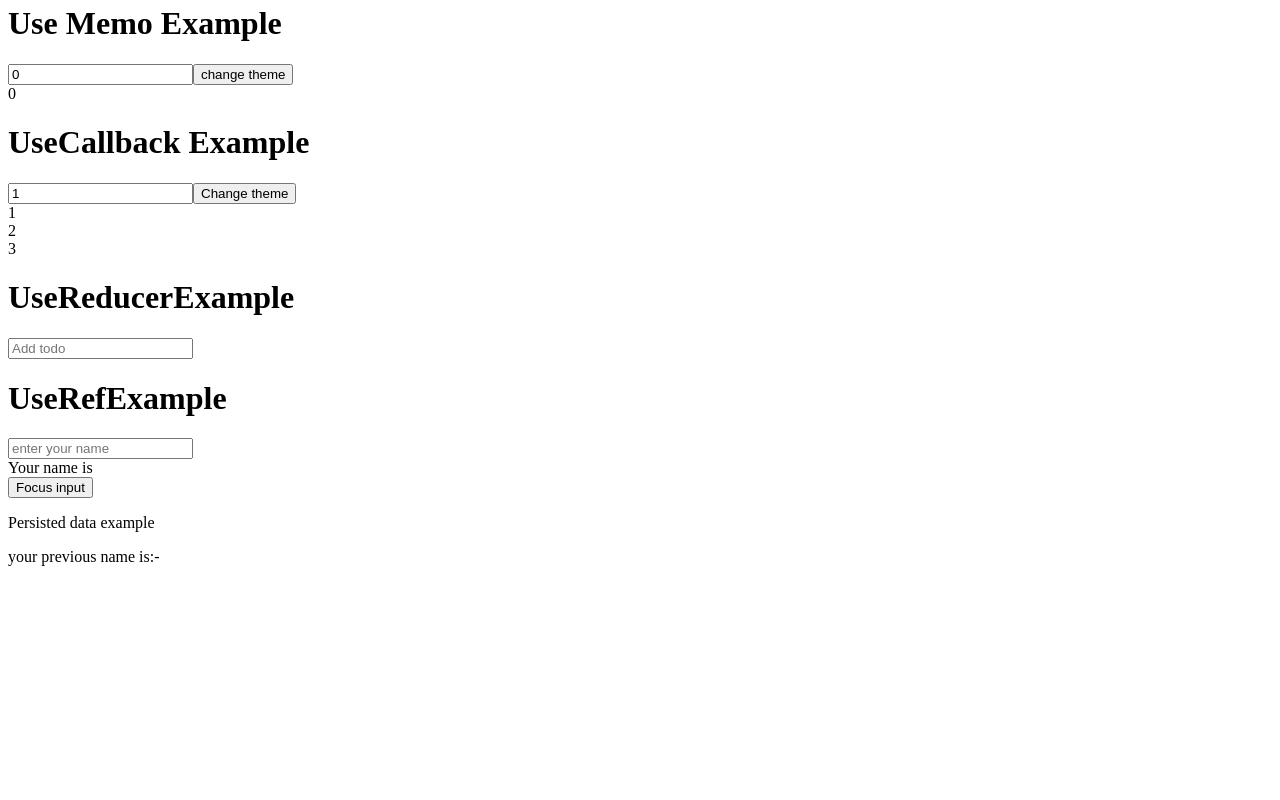
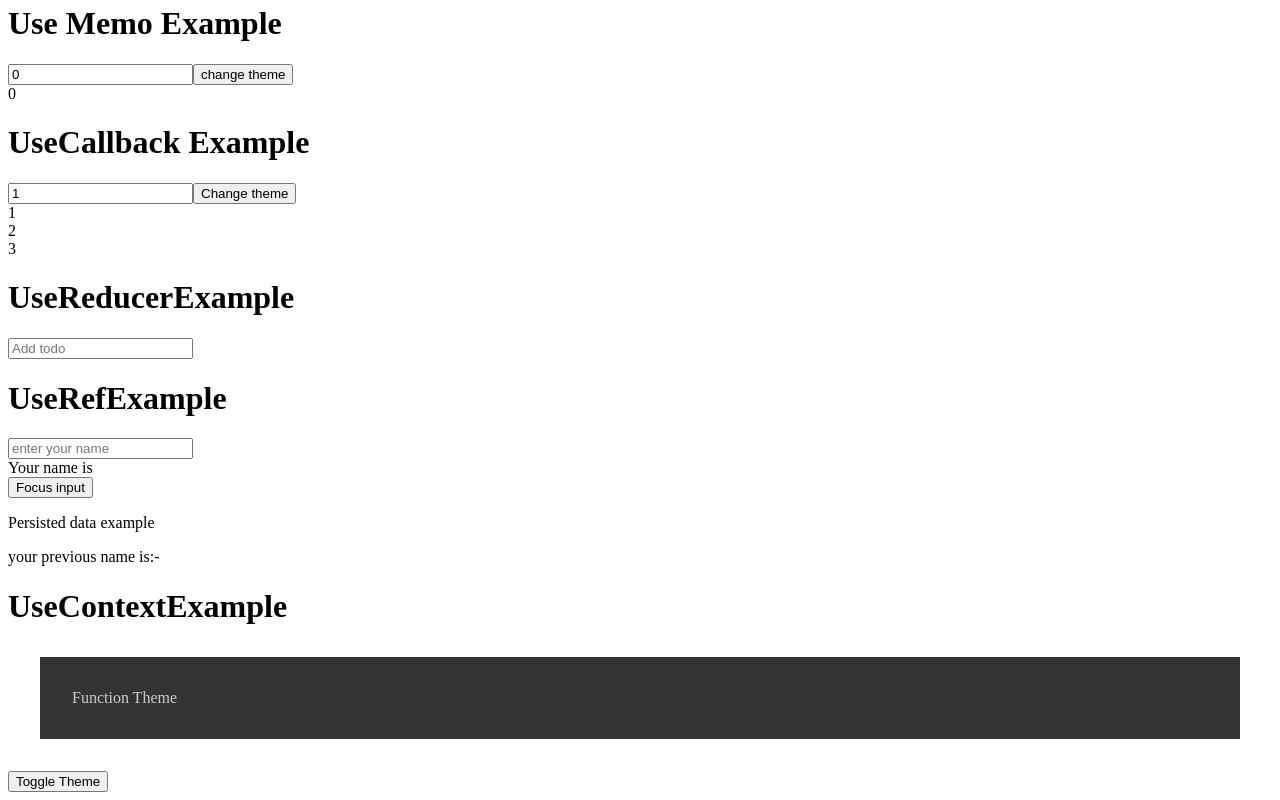
Before and after one commit to vinodkuumar/react-hooks, a React (Create React App) app: page / in a window 1280 px wide. Shown: the part 228-1028 px from the top of the page. Before the commit the page ends 802 px from the top, so only its background shows below. Built offline with nearby package versions, Linux system fonts and the light colour scheme.

Commit message:
useContext implemented

```diff
--- a/src/App.js
+++ b/src/App.js
@@ -5,6 +5,7 @@
 import UsecallbackExample from './UsecallbackExample';
 import UseReducerExample from './UseReducerExample';
 import UseRefExample from './UseRefExample';
+import UseContextExample from './UseContextExample';
 
 function App({ initialCount }) {
   const [count, setCount] = useState(initialCount)
@@ -88,6 +89,9 @@
       <div>
         <UseRefExample />
       </div>
+      <div>
+        <UseContextExample />
+      </div>
     </>
   );
 }
--- /dev/null
+++ b/src/ClassContextComponent.js
@@ -0,0 +1,24 @@
+// import React,{Component} from 'react';
+// import {ThemeContext} from './UseContextExample';
+
+// export default class ClassContextComponent extends Component {
+//     themeStyles(dark){
+//         return {
+//             backgroundColor: dark ? '#333' : '#ccc',
+//             color: dark ? '#ccc' : '#333',
+//             padding: '2rem',
+//             margin: '2rem'
+//         }
+//     }
+//     render(){
+//         return(
+//             <>
+//             <ThemeContext.Consumer>
+//                 {darkTheme => {
+//                     return <div style={this.themeStyles(darkTheme)}>Class theme</div>
+//                 }}
+//             </ThemeContext.Consumer>
+//             </>
+//         )
+//     }
+// }
--- /dev/null
+++ b/src/FunctionContextComponent.js
@@ -0,0 +1,23 @@
+import React, { useContext } from 'react';
+import { useTheme, useThemeUpdate } from './ThemeContext';
+
+const FunctionContextComponent = () => {
+    const darkTheme = useTheme();
+    const toggleTheme = useThemeUpdate();
+    const themeStyles = {
+
+        backgroundColor: darkTheme ? '#333' : '#ccc',
+        color: darkTheme ? '#ccc' : '#333',
+        padding: '2rem',
+        margin: '2rem'
+
+    }
+    return (
+        <>
+            <div style={themeStyles}>Function Theme</div>
+            <button onClick={toggleTheme}>Toggle Theme</button>
+        </>
+    )
+}
+
+export default FunctionContextComponent;
--- /dev/null
+++ b/src/ThemeContext.js
@@ -0,0 +1,26 @@
+import React, { useState, useContext, createContext } from 'react';
+
+const ThemeContext = createContext();
+const ThemeUpdateContext = createContext();
+
+export function useTheme(){
+    return useContext(ThemeContext)
+}
+
+export function useThemeUpdate(){
+    return useContext(ThemeUpdateContext)
+}
+
+export function ThemeProvider({ children }) {
+    const [darkTheme, setDarkTheme] = useState(true)
+    function toggleTheme() {
+        setDarkTheme(prevDarkTheme => !prevDarkTheme)
+    }
+    return (
+        <ThemeContext.Provider value={darkTheme}>
+            <ThemeUpdateContext.Provider value={toggleTheme}>
+                {children}
+            </ThemeUpdateContext.Provider>
+        </ThemeContext.Provider>
+    )
+}
--- /dev/null
+++ b/src/UseContextExample.js
@@ -0,0 +1,19 @@
+import React, { useState } from 'react';
+import FunctionContextComponent from './FunctionContextComponent';
+import ClassContextComponent from './ClassContextComponent';
+import { ThemeProvider } from './ThemeContext';
+
+const UseContextExample = () => {
+    return (
+        <>
+            <div>
+                <h1>UseContextExample</h1>
+            </div>
+            <ThemeProvider>
+                <FunctionContextComponent />
+            </ThemeProvider>
+        </>
+    )
+}
+
+export default UseContextExample;
```
